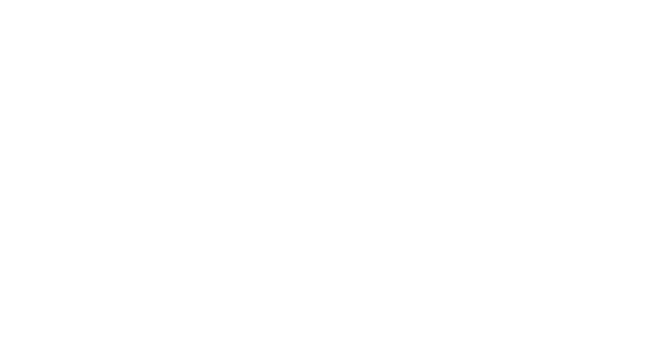
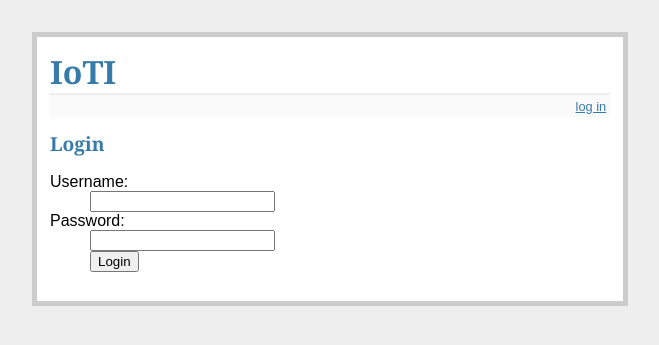
Before and after one commit to benjithompson/IoTI, a Flask app: page /login in a window 1280 px wide. Before the commit the part shown is empty. Shown: the top 345 px of the page, without its empty margins (310-969 px from the left). Run offline with Flask 2, Linux system fonts and the light colour scheme.

Commit message:
login page and layout edits

```diff
--- a/ioti/templates/layout.html
+++ b/ioti/templates/layout.html
@@ -1,8 +1,8 @@
 <!doctype html>
-<title>Flaskr</title>
+<title>IoTI</title>
 <link rel=stylesheet type=text/css href="{{ url_for('static', filename='style.css') }}">
 <div class=page>
-  <h1>Flaskr</h1>
+  <h1>IoTI</h1>
   <div class=metanav>
   {% if not session.logged_in %}
     <a href="{{ url_for('login') }}">log in</a>
@@ -13,5 +13,5 @@
   {% for message in get_flashed_messages() %}
     <div class=flash>{{ message }}</div>
   {% endfor %}
-  {% block body %}{% endblock %}
+  {% block body %}Block body.{% endblock %}
 </div>
--- a/ioti/templates/login.html
+++ b/ioti/templates/login.html
@@ -0,0 +1,14 @@
+{% extends "layout.html" %}
+{% block body %}
+  <h2>Login</h2>
+  {% if error %}<p class=error><strong>Error:</strong> {{ error }}{% endif %}
+  <form action="{{ url_for('login') }}" method=post>
+    <dl>
+      <dt>Username:
+      <dd><input type=text name=username>
+      <dt>Password:
+      <dd><input type=password name=password>
+      <dd><input type=submit value=Login>
+    </dl>
+  </form>
+{% endblock %}
```
